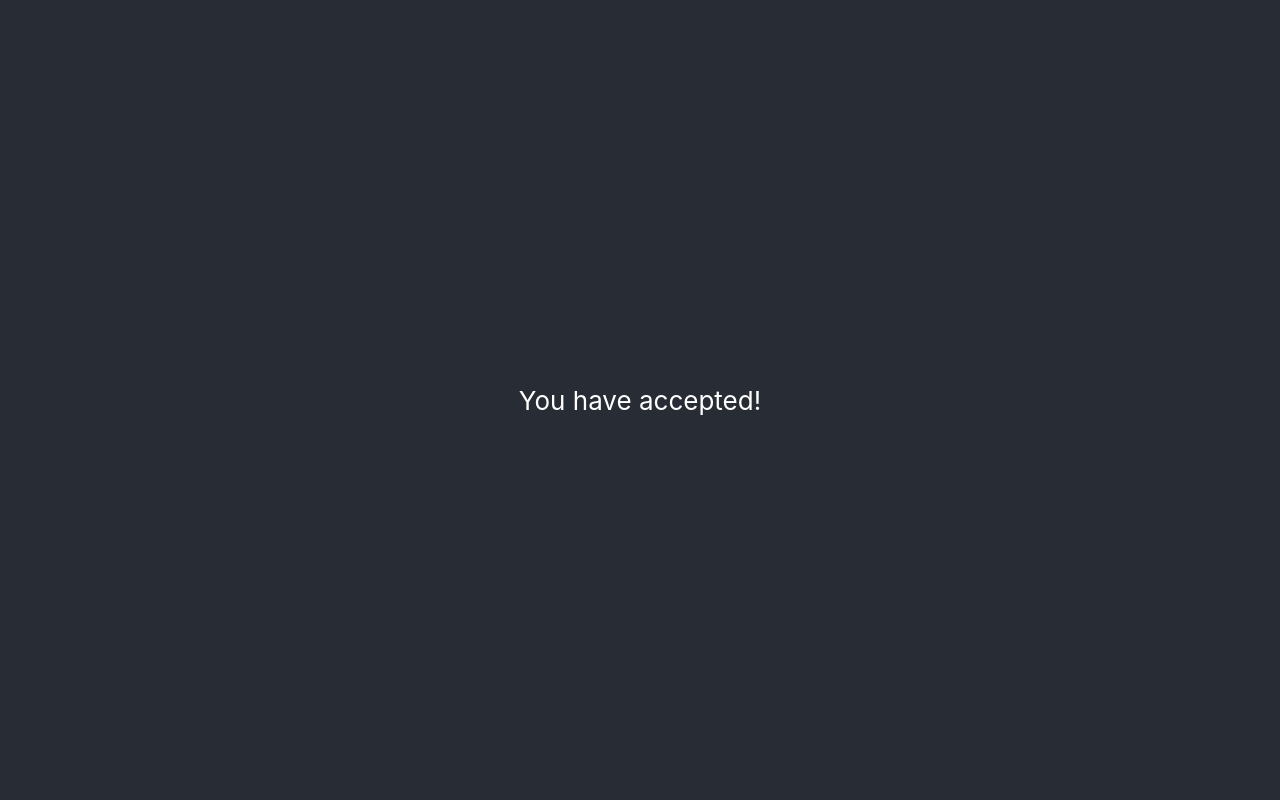
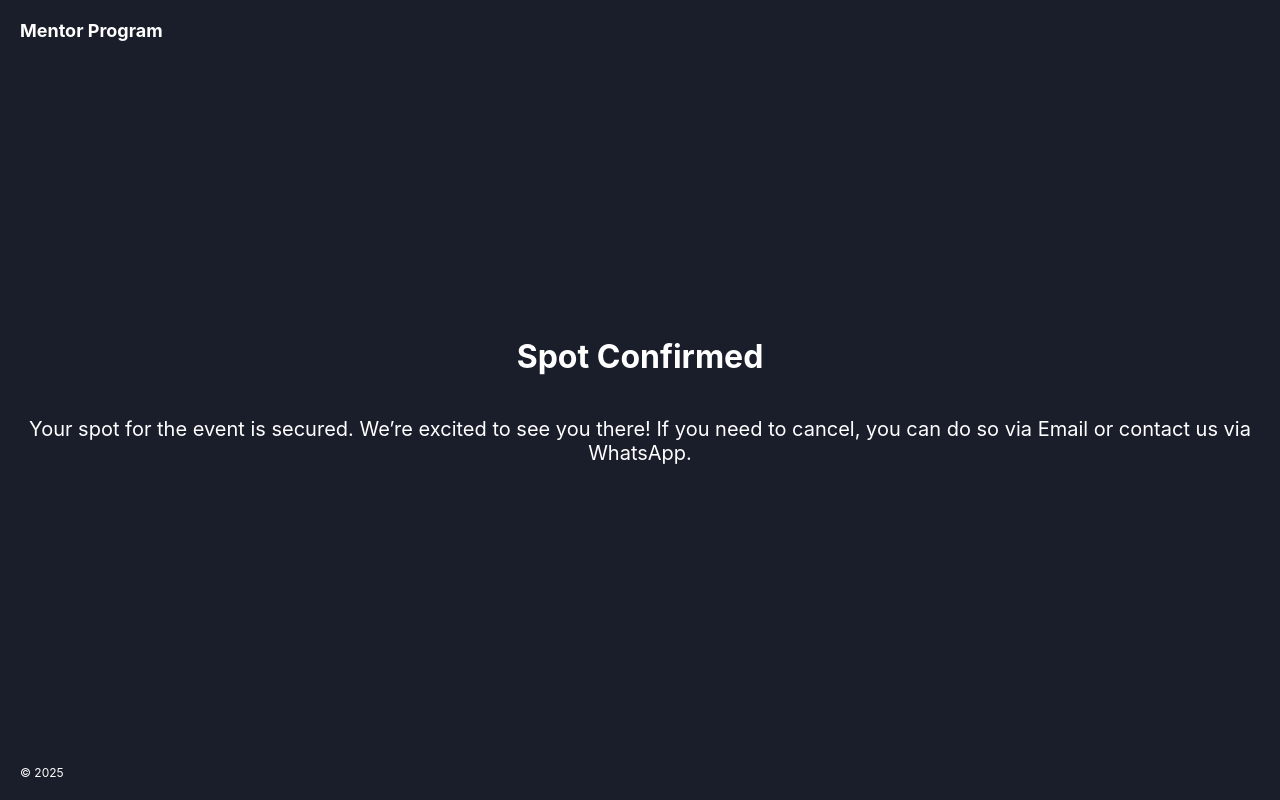
Before and after one commit to VU-Mentor-Program/Website, a React (Create React App) app in the folder my-app/: page /accept in a window 1280 px wide. Built offline with nearby package versions, Linux system fonts and the light colour scheme.

Commit message:
first draft of accept/decline

```diff
--- /dev/null
+++ b/my-app/src/components/StatusMessage.js
@@ -0,0 +1,37 @@
+import React from "react";
+import styled from "styled-components";
+import Header from "../components/Header";
+import Footer from "../components/Footer";
+
+const PageContainer = styled.div`
+  display: flex;
+  flex-direction: column;
+  align-items: center;
+  justify-content: center;
+  height: 100vh;
+  background-color: #1a1d2a;
+  color: white;
+  text-align: center;
+`;
+
+const Title = styled.h1`
+  font-size: 2rem;
+  font-weight: bold;
+`;
+
+const Message = styled.p`
+  font-size: 1.25rem;
+`;
+
+const StatusMessage = ({ title, message }) => {
+  return (
+    <PageContainer>
+      <Header />
+      <Title>{title}</Title>
+      <Message>{message}</Message>
+      <Footer />
+    </PageContainer>
+  );
+};
+
+export default StatusMessage;
--- a/my-app/src/pages/Accept.js
+++ b/my-app/src/pages/Accept.js
@@ -1,14 +1,13 @@
 import React from "react";
-import "../App.css";
+import StatusMessage from "../components/StatusMessage";
 
-function Accept() {
+const Accept = () => {
   return (
-    <div className="App">
-      <header className="App-header">
-        <p>You have accepted!</p>
-      </header>
-    </div>
+    <StatusMessage
+      title="Spot Confirmed"
+      message="Your spot for the event is secured. We’re excited to see you there! If you need to cancel, you can do so via Email or contact us via WhatsApp."
+    />
   );
-}
+};
 
 export default Accept;
--- a/my-app/src/pages/Decline.js
+++ b/my-app/src/pages/Decline.js
@@ -1,14 +1,13 @@
 import React from "react";
-import "../App.css";
+import StatusMessage from "../components/StatusMessage";
 
-function Decline() {
+const Decline = () => {
   return (
-    <div className="App">
-      <header className="App-header">
-        <p>You have declined!</p>
-      </header>
-    </div>
+    <StatusMessage
+      title="Cancelled Spot"
+      message="Thank you for cancelling and giving a spot to someone else 😊"
+    />
   );
-}
+};
 
 export default Decline;
```
